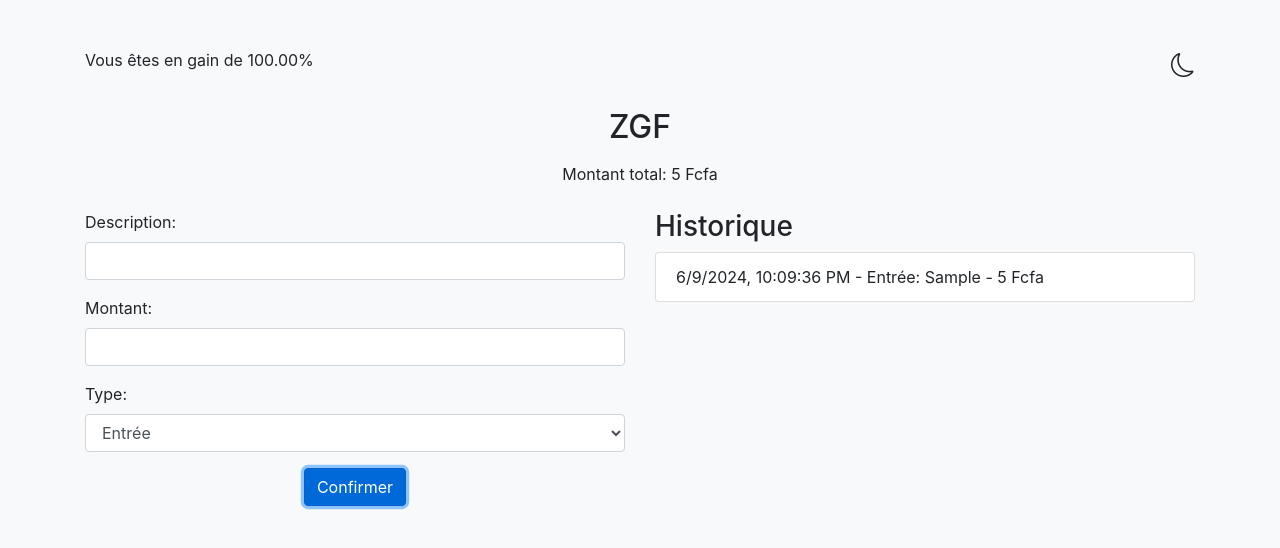
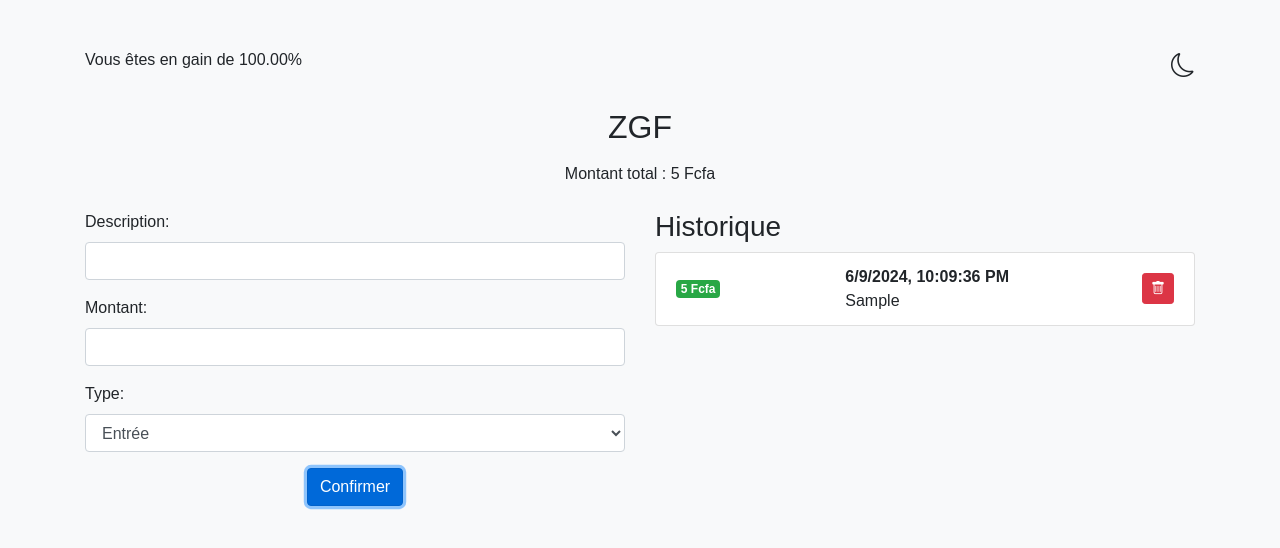
Before and after one commit to Sabalysidy/zuri-gestion-financi-re, a plain HTML site: page index.html in a window 1280 px wide. Both pictures are taken after typing "Sample", "5" into the empty fields and a click on the button "Confirmer". Drawn offline with nearby package versions, Linux system fonts and the light colour scheme.

Commit message:
ajout de plusieurs func telsque sup...

```diff
--- a/app.js
+++ b/app.js
@@ -5,6 +5,119 @@ document.addEventListener("DOMContentLoaded", function () {
   const body = document.body;
   const financialStatus = document.getElementById("financialStatus");
   const totalAmountDisplay = document.getElementById("totalAmount");
+
+  class Transaction {
+    constructor(description, amount, type, category) {
+      this.description = description;
+      this.amount = parseFloat(amount);
+      this.type = type;
+      this.category = category;
+      this.date = new Date().toLocaleString();
+    }
+  }
+
+  function addTransaction(transaction, index) {
+    const listItem = document.createElement("li");
+    listItem.className = "list-group-item d-flex justify-content-between align-items-center";
+    listItem.dataset.index = index;
+
+    const amountSpan = document.createElement("span");
+    amountSpan.textContent = `${transaction.amount} Fcfa`;
+    amountSpan.className = transaction.type === "income" ? "badge badge-success" : "badge badge-danger";
+
+    const detailDiv = document.createElement("div");
+    detailDiv.className = "d-flex flex-column justify-content-center align-items-start";
+
+    const dateSpan = document.createElement("span");
+    dateSpan.textContent = transaction.date;
+    dateSpan.className = "font-weight-bold";
+    detailDiv.appendChild(dateSpan);
+
+    const descriptionSpan = document.createElement("span");
+    descriptionSpan.textContent = transaction.description;
+    detailDiv.appendChild(descriptionSpan);
+
+    const deleteButton = document.createElement("button");
+    deleteButton.className = "btn btn-danger btn-sm ml-2";
+    deleteButton.innerHTML = '<i class="bi bi-trash"></i>'; // Remplacer le texte par l'icône trash
+    deleteButton.onclick = function () {
+      deleteTransaction(index);
+    };
+
+    listItem.appendChild(amountSpan);
+    listItem.appendChild(detailDiv);
+    listItem.appendChild(deleteButton);
+
+    transactionList.appendChild(listItem);
+  }
+
+  function updateFinancialStatus() {
+    const { incomeTotal, expenseTotal } = calculateTotals();
+    let financialStatusText = "";
+
+    if (incomeTotal > expenseTotal) {
+      financialStatusText = `Vous êtes en gain de ${(((incomeTotal - expenseTotal) / incomeTotal) * 100).toFixed(2)}%`;
+    } else if (incomeTotal < expenseTotal) {
+      financialStatusText = `Vous êtes en perte de ${(((expenseTotal - incomeTotal) / incomeTotal) * 100).toFixed(2)}%`;
+    } else {
+      financialStatusText = `Votre situation financière est équilibrée`;
+    }
+
+    financialStatus.textContent = financialStatusText;
+  }
+
+  function calculateTotals() {
+    const transactions = JSON.parse(localStorage.getItem("transactions")) || [];
+    let incomeTotal = 0;
+    let expenseTotal = 0;
+
+    transactions.forEach((transaction) => {
+      if (transaction.type === "income") {
+        incomeTotal += transaction.amount;
+      } else if (transaction.type === "expense") {
+        expenseTotal += transaction.amount;
+      }
+    });
+
+    return { incomeTotal, expenseTotal };
+  }
+
+  function updateTotalAmount() {
+    const { incomeTotal, expenseTotal } = calculateTotals();
+    const totalAmount = incomeTotal - expenseTotal;
+    totalAmountDisplay.textContent = `Montant total : ${totalAmount} Fcfa`;
+  }
+
+  function validateAmount(amount) {
+    return !isNaN(amount) && parseFloat(amount) > 0;
+  }
+
+  function loadTransactions() {
+    const transactions = JSON.parse(localStorage.getItem("transactions")) || [];
+    transactionList.innerHTML = '';
+    transactions.forEach((transaction, index) => addTransaction(transaction, index));
+    updateFinancialStatus();
+    updateTotalAmount();
+  }
+
+  function saveTransaction(transaction) {
+    const transactions = JSON.parse(localStorage.getItem("transactions")) || [];
+    transactions.push(transaction);
+    localStorage.setItem("transactions", JSON.stringify(transactions));
+  }
+
+  function deleteTransaction(index) {
+    const transactions = JSON.parse(localStorage.getItem("transactions")) || [];
+    const transactionToDelete = transactions[index];
+    const confirmationMessage = `Êtes-vous sûr de vouloir supprimer la transaction : ${transactionToDelete.description} ?`;
+
+    if (confirm(confirmationMessage)) {
+      transactions.splice(index, 1);
+      localStorage.setItem("transactions", JSON.stringify(transactions));
+      loadTransactions();
+    }
+}
+
 
   transactionForm.addEventListener("submit", function (event) {
     event.preventDefault();
@@ -14,128 +127,15 @@ document.addEventListener("DOMContentLoaded", function () {
     const type = document.getElementById("type").value;
 
     if (!validateAmount(amount)) {
-        alert("Veuillez saisir un montant valide.");
+      alert("Veuillez saisir un montant valide (numérique et positif).");
       return;
     }
 
-      const transaction = {
-        description,
-        amount: parseFloat(amount),
-        type,
-        date: new Date().toLocaleString(),
-      };
-
-      addTransaction(transaction);
-      updateFinancialStatus(transaction);
-      updateTotalAmount();
+    const transaction = new Transaction(description, amount, type);
+    saveTransaction(transaction);
+    loadTransactions();
     transactionForm.reset();
   });
-
-    function addTransaction(transaction) {
-      const listItem = document.createElement("li");
-      listItem.className = "list-group-item";
-      listItem.textContent = `${transaction.date} - ${
-        transaction.type === "income" ? "Entrée" : "Dépense"
-      }: ${transaction.description} - ${transaction.amount} Fcfa`;
-      transactionList.appendChild(listItem);
-    }
-
-    function updateFinancialStatus(transaction) {
-      let transactions = JSON.parse(localStorage.getItem("transactions")) || [];
-      transactions.push(transaction);
-      localStorage.setItem("transactions", JSON.stringify(transactions));
-
-      const { incomeTotal, expenseTotal } = calculateTotals();
-      let financialStatusText = "";
-
-      if (incomeTotal > expenseTotal) {
-        financialStatusText = `Vous êtes en gain de ${(
-          ((incomeTotal - expenseTotal) / incomeTotal) *
-          100
-        ).toFixed(2)}%`;
-      } else if (incomeTotal < expenseTotal) {
-        financialStatusText = `Vous êtes en perte de ${(
-          ((expenseTotal - incomeTotal) / incomeTotal) *
-          100
-        ).toFixed(2)}%`;
-      } else {
-        financialStatusText = `Votre situation financière est équilibrée`;
-      }
-
-      financialStatus.textContent = financialStatusText;
-    }
-
-    function calculateTotals() {
-      let transactions = JSON.parse(localStorage.getItem("transactions")) || [];
-      let incomeTotal = 0;
-      let expenseTotal = 0;
-
-      transactions.forEach((transaction) => {
-        if (transaction && typeof transaction.type === "string") {
-          if (transaction.type === "income") {
-            incomeTotal += transaction.amount;
-          } else if (transaction.type === "expense") {
-            expenseTotal += transaction.amount;
-          }
-        }
-      });
-
-      return { incomeTotal, expenseTotal };
-    }
-
-    function validateAmount(amount) {
-      return !isNaN(amount) && parseFloat(amount) > 0;
-    }
-
-    function loadTransactions() {
-      const transactions = JSON.parse(localStorage.getItem("transactions")) || [];
-      transactions.forEach((transaction) => addTransaction(transaction));
-      updateTransactionStats();
-      updateTotalAmount();
-    }
-
-    function updateTransactionStats() {
-      let transactions = JSON.parse(localStorage.getItem("transactions")) || [];
-      const { incomeTotal, expenseTotal } = calculateTotals(transactions);
-      displayTransactionStats(incomeTotal, expenseTotal);
-    }
-
-    function displayTransactionStats(incomeTotal, expenseTotal) {
-      let financialStatusText = "";
-      if (incomeTotal > expenseTotal) {
-        financialStatusText = `Vous êtes en gain de ${(
-          ((incomeTotal - expenseTotal) / incomeTotal) *
-          100
-        ).toFixed(2)}%`;
-      } else if (incomeTotal < expenseTotal) {
-        financialStatusText = `Vous êtes en perte de ${(
-          ((expenseTotal - incomeTotal) / incomeTotal) *
-          100
-        ).toFixed(2)}%`;
-      } else {
-        financialStatusText = `Votre situation financière est équilibrée`;
-      }
-      financialStatus.textContent = financialStatusText;
-    }
-
-    function updateTotalAmount() {
-      let transactions = JSON.parse(localStorage.getItem("transactions")) || [];
-      let totalAmount = 0;
-
-      transactions.forEach((transaction) => {
-        if (transaction && typeof transaction.type === "string") {
-          if (transaction.type === "income") {
-            totalAmount += transaction.amount;
-          } else if (transaction.type === "expense") {
-            totalAmount -= transaction.amount;
-          }
-        }
-      });
-
-      totalAmountDisplay.textContent = `Montant total: ${totalAmount} Fcfa`;
-    }
-
-    setInterval(updateTransactionStats, 3000);
 
   themeToggle.addEventListener("click", function () {
     if (body.classList.contains("dark-theme")) {
@@ -150,4 +150,5 @@ document.addEventListener("DOMContentLoaded", function () {
   });
 
   loadTransactions();
+  setInterval(updateFinancialStatus, 3000);
 });
--- a/style.css
+++ b/style.css
@@ -1,3 +1,7 @@
+body {
+  font-family: "Arial", sans-serif; /* Changer la police par défaut */
+}
+
 /* Thème clair */
 body.light-theme {
   background-color: #f8f9fa;
```
Lines whose indentation alone changed are shown as unchanged.
